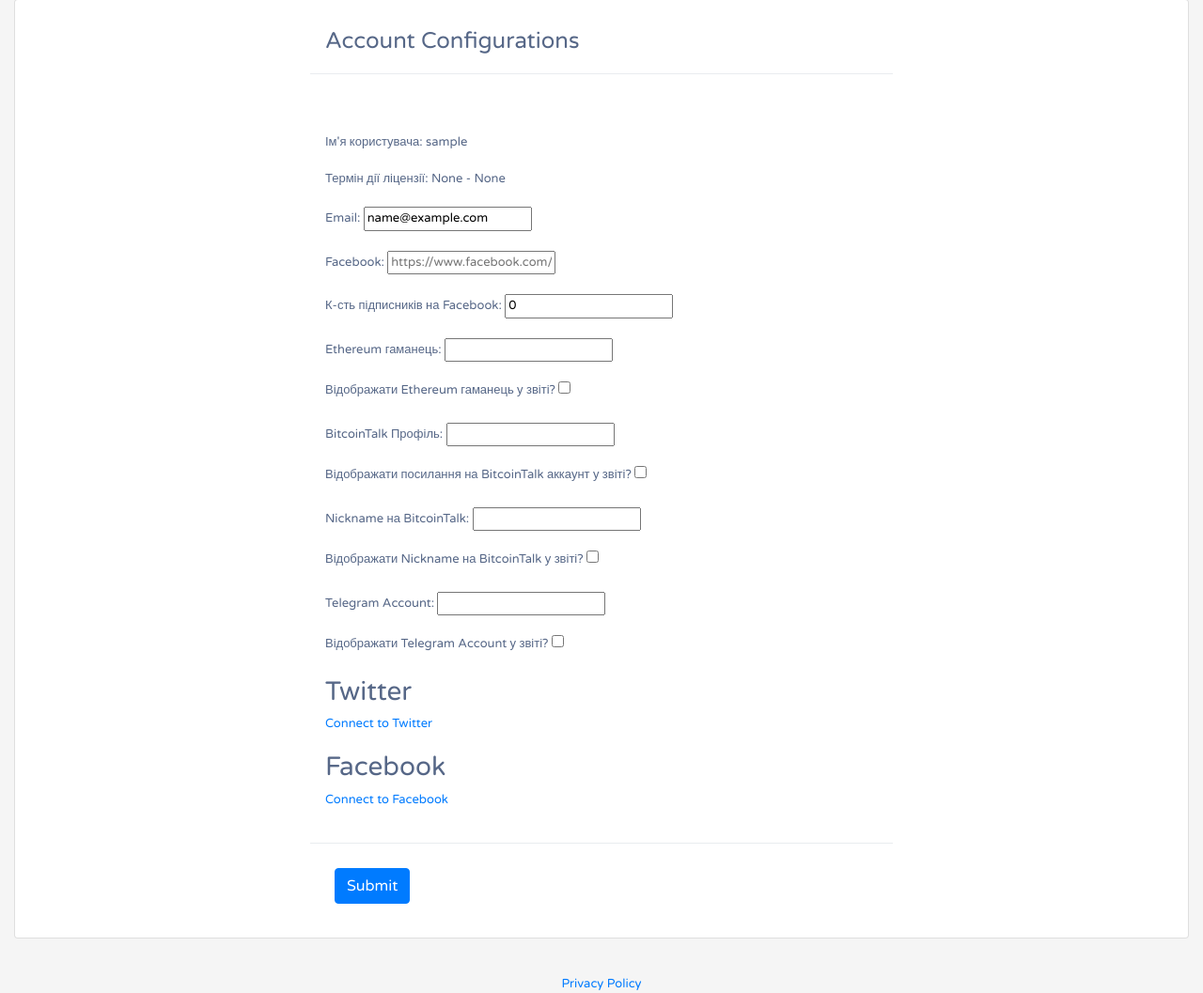
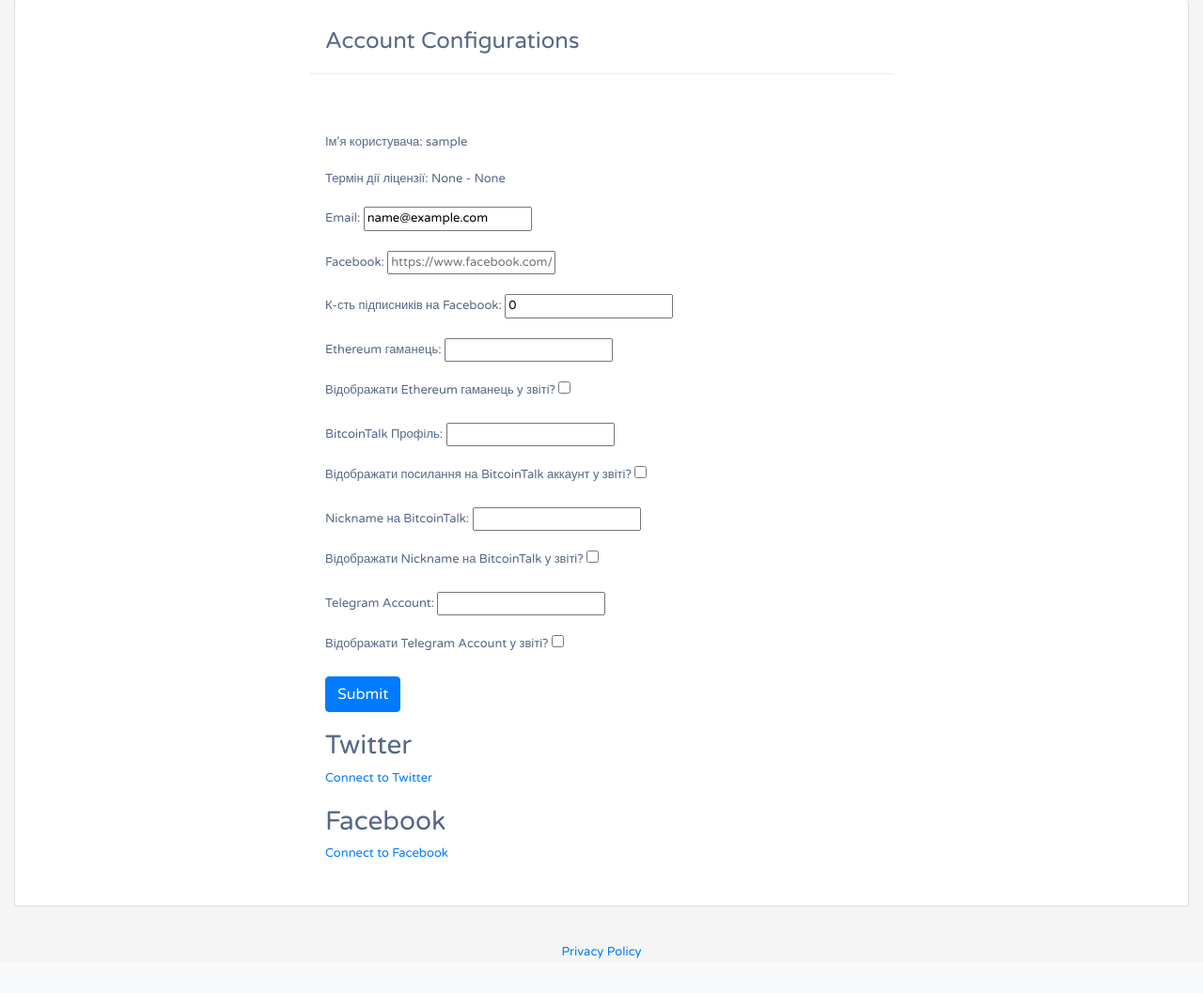
Before and after one commit to nvoitovych/report_maker, a Django app: page /account/update/1/ in a window 1280 px wide. Shown: the part 57-1114 px from the top of the page at 94% size. After the commit the page ends 1077 px from the top, so only its background shows below. Run offline with Django 3.2, Linux system fonts and the light colour scheme; the visitor is signed in with stand-in values (Sample User, id 1); data comes from the database, SQL or seed files in the repository; some libraries are stand-ins or nearby versions.

Commit message:
Bug with submit button in configurations of account is fixed --- it was unable to click

```diff
--- a/account/templates/account/account_update.html
+++ b/account/templates/account/account_update.html
@@ -36,9 +36,13 @@
                         {{ user_form.email }}
                     </div>
 
-                    <div class="form-group"></div>
+                    <div class="form-group">
                     {{ formset.management_form }}
                     {{ formset.as_p }}
+                    </div>
+
+                    <button type="submit" class="btn btn-primary">Submit</button>
+                    <br><br>
                 </form>
 
 
@@ -73,13 +77,6 @@
                 <br>
 
             </div>
-            <div class="modal-footer">
-                <div id="div-inside-div">
-
-                    <button type="submit" class="btn btn-primary">Submit</button>
-                </div>
-
-            </div>
         </div>
     </div>
 </div>
```
